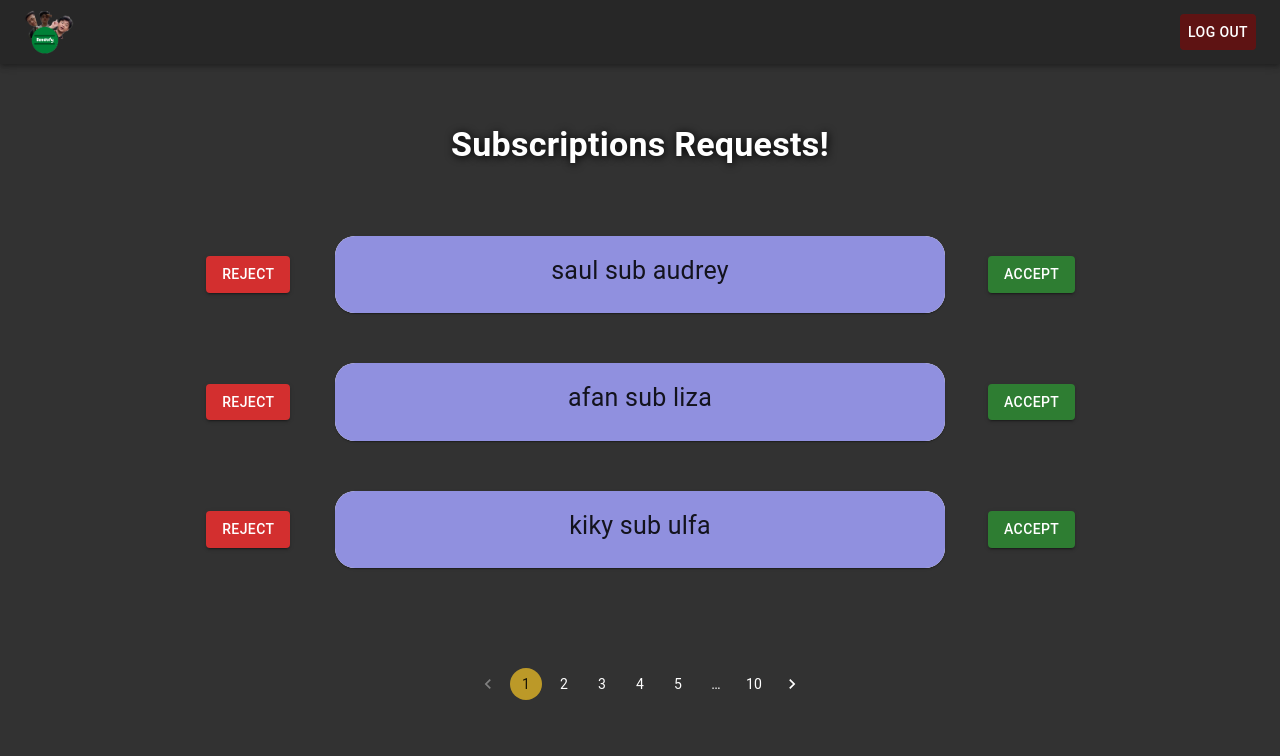
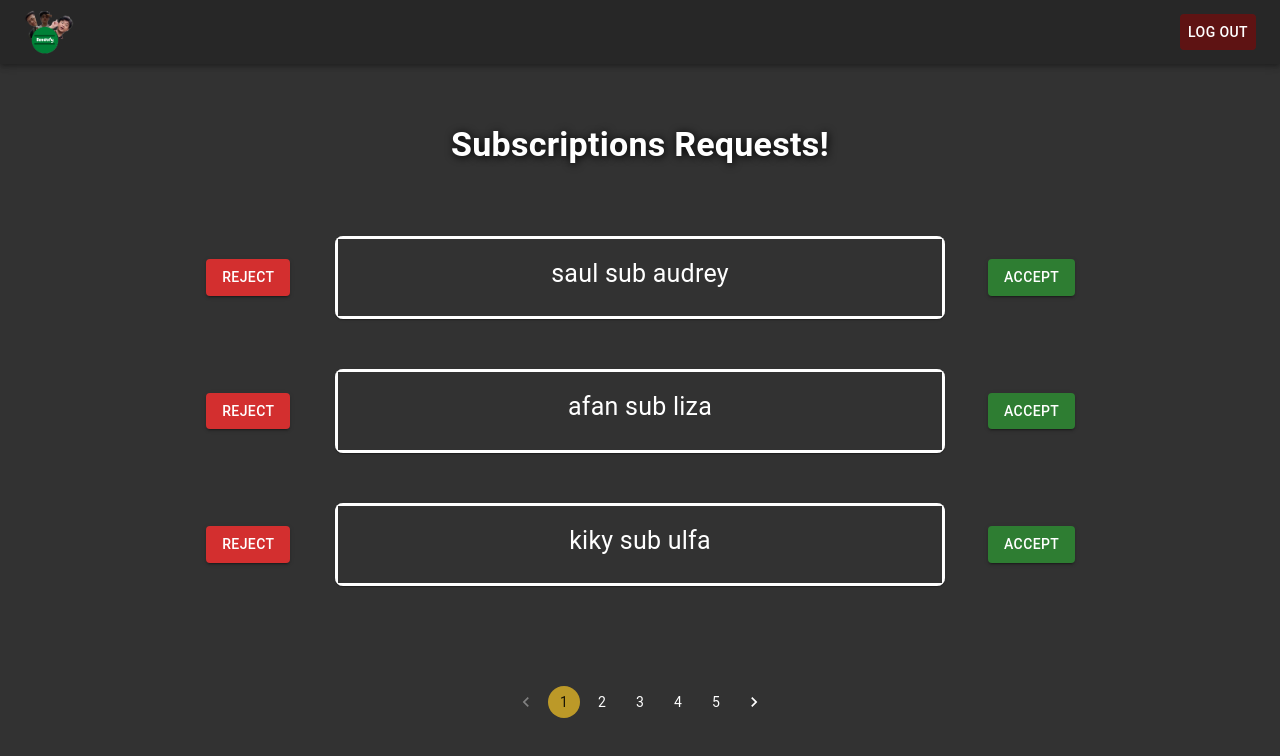
Before and after one commit to blueguy42/bonekify-premium-app, a React (Create React App) app: page / in a window 1280 px wide. Shown: the top 756 px of the page. Built offline with nearby package versions, Linux system fonts and the light colour scheme.

Commit message:
refactor: admin List

```diff
--- a/src/Admin.js
+++ b/src/Admin.js
@@ -58,7 +58,7 @@ class Admin extends Component{
                 {
                   this.state.subs.map((item,index) => <SubsList nama= {item} key = {index}></SubsList>)
                 }
-                <Pagination count={10} color="primary" sx = {{marginTop: '50px'}} />
+                <Pagination count={5} color="primary" sx = {{marginTop: '50px'}} />
             </Box>
         </Container>
         </ThemeProvider>
--- a/src/templates/SubsList.js
+++ b/src/templates/SubsList.js
@@ -40,9 +40,9 @@ export default function SubsList(props) {
             </Button >
             </Grid>
             <Grid item xs={8}>
-                <Card sx = {{borderRadius: 5}}>
-                    <CardContent sx = {{ backgroundColor: '#9090DF'}}>
-                        <Typography sx={{ fontSize: 25 }}>
+                <Card sx = {{borderRadius: 2}}>
+                    <CardContent sx = {{ backgroundColor: '#323232', border: '3px solid white'}}>
+                        <Typography sx={{ fontSize: 25, color: 'white'}}>
                         {props.nama}
                         </Typography>
                     </CardContent>
```
